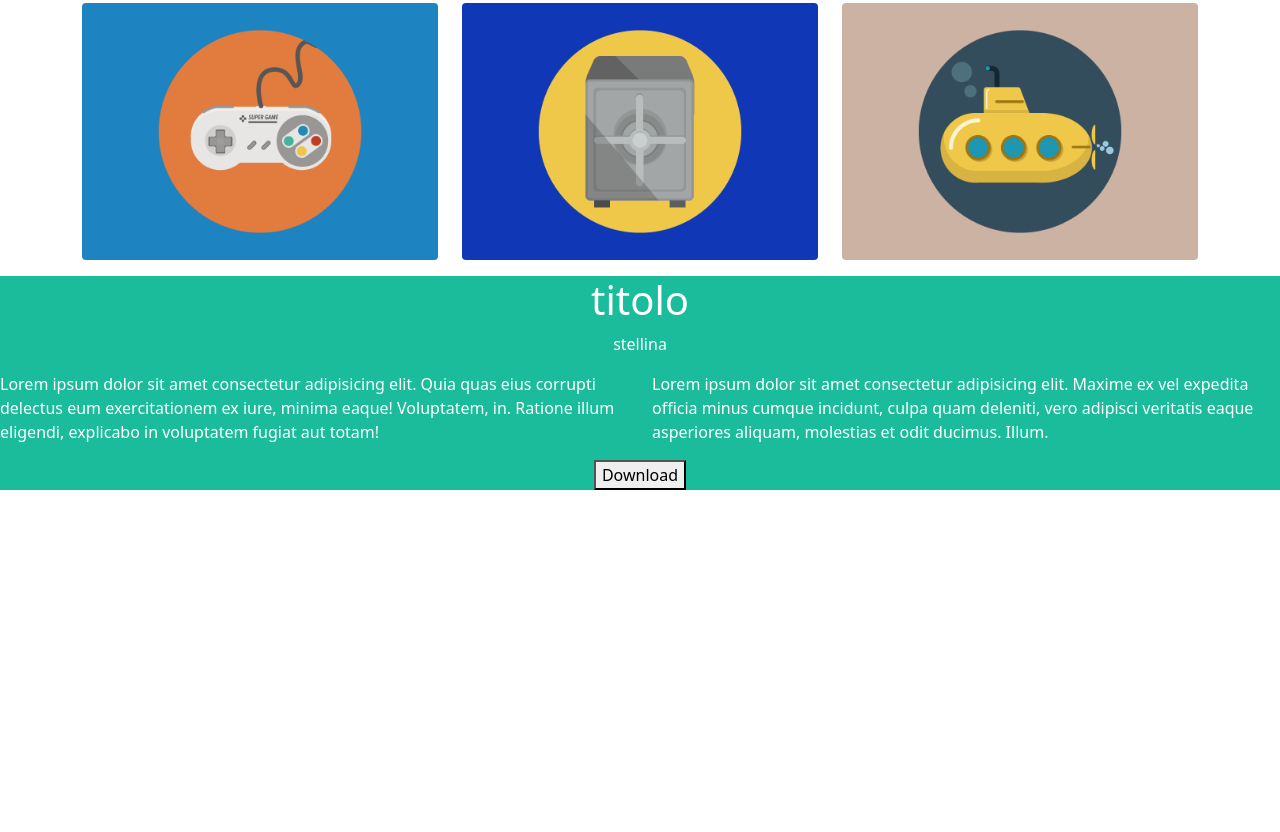
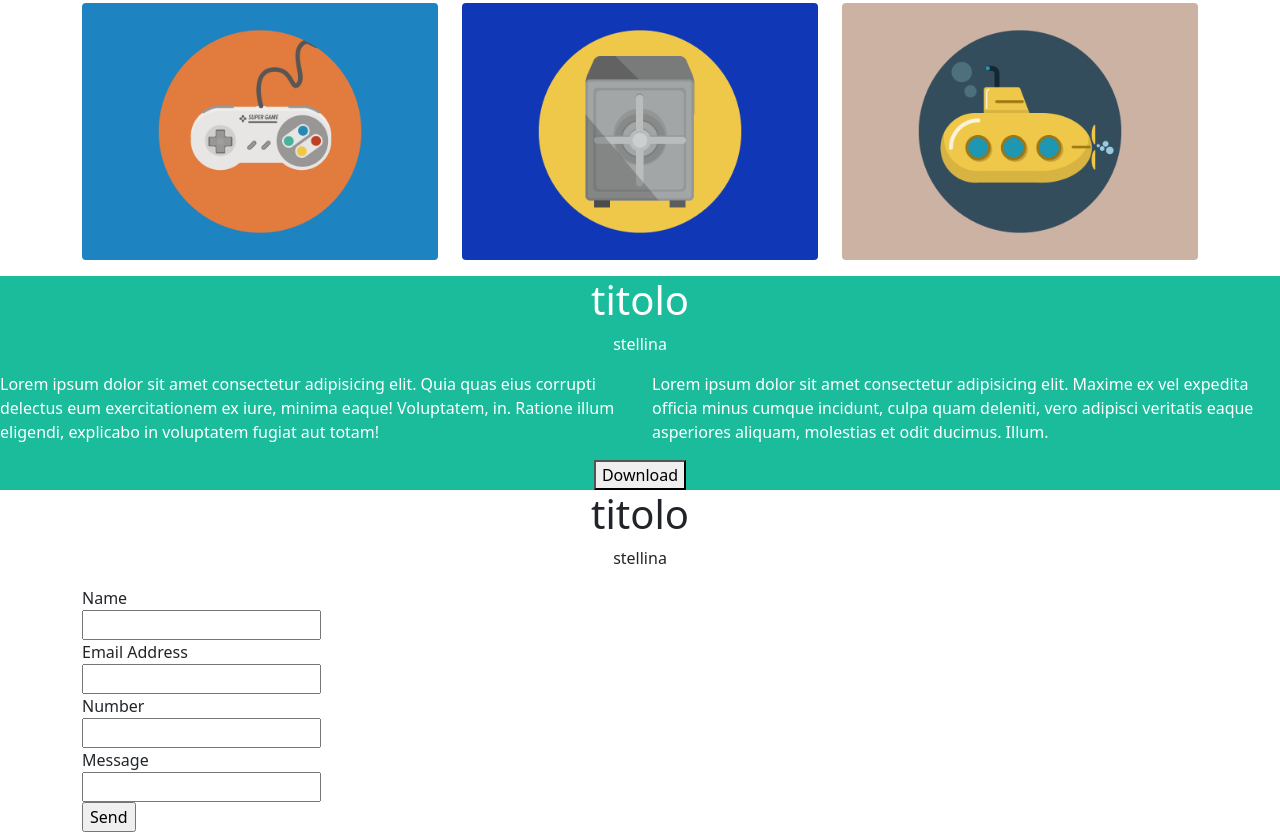
Before and after one commit to Benedetta-Barbone/html-css-bootstrap-freelancer, a plain HTML site: page index.html in a window 1280 px wide. Shown: the part 771-1603 px from the top of the page. Before the commit the page ends 1261 px from the top, so only its background shows below. Drawn offline with nearby package versions, Linux system fonts and the light colour scheme.

Commit message:
inserita bozza form

```diff
--- a/index.html
+++ b/index.html
@@ -10,7 +10,7 @@
 <body>
     <header>
         <div class="container">
-            <div class="row d-flex justify-content-center flex-direction-column text-center">
+            <div class="row d-flex justify-content-center flex-column text-center">
                 <div class="col-12">
                     <h1>TITOLO</h1>
                     <img class="img-fluid widt" src="./img/avatar.svg" alt="avatar">
@@ -69,6 +69,28 @@
                 </div>
             </div>
         </div>
+        <div class="container">
+            <div class="row">
+                <div class="col-12  text-center">
+                    <h1>titolo</h1>
+                    <p>stellina</p>
+                </div>
+                <div class="col-12">
+                    <form action="index.html">
+                        <label for="fname">Name</label><br>
+                        <input type="text" id="fname" name="fname"><br>
+                        <label for="email">Email Address</label><br>
+                        <input type="email" id="email" name="email"><br>
+                        <label for="number">Number</label><br>
+                        <input type="text" id="number" name="number"><br>
+                        <label for="message">Message</label><br>
+                        <input type="textarea" class="h" id="textarea" name="textarea"><br>
+                        <input type="submit" value="Send">
+                    </form>
+                </div>
+
+            </div>
+        </div>
 
     </main>
     <footer>
```
